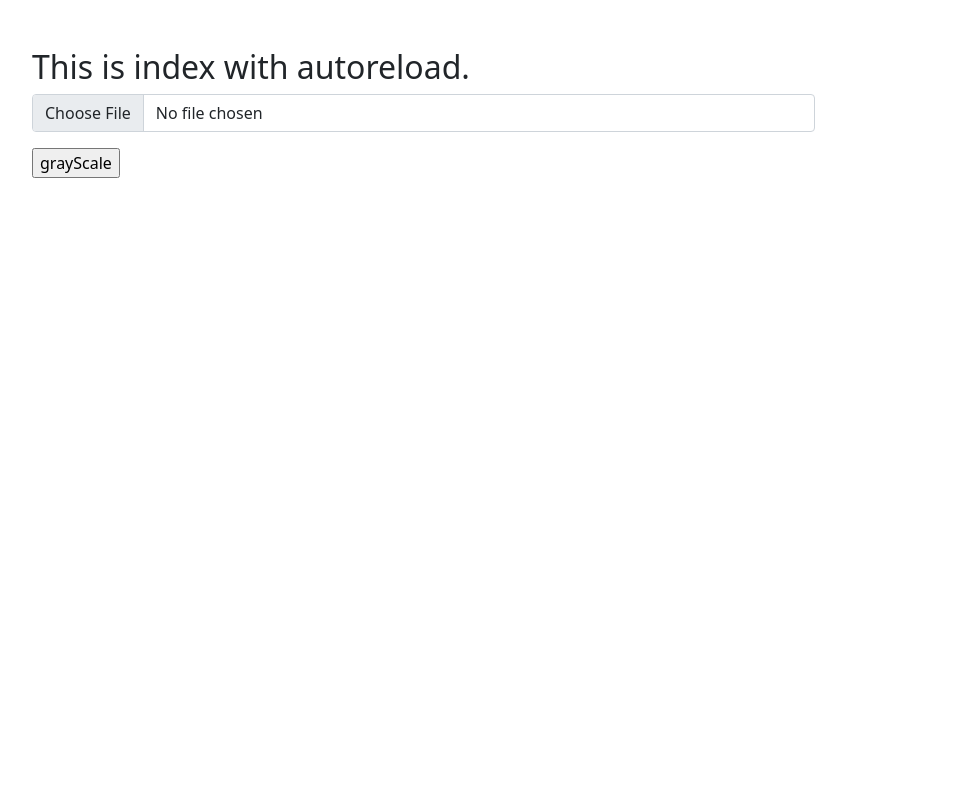
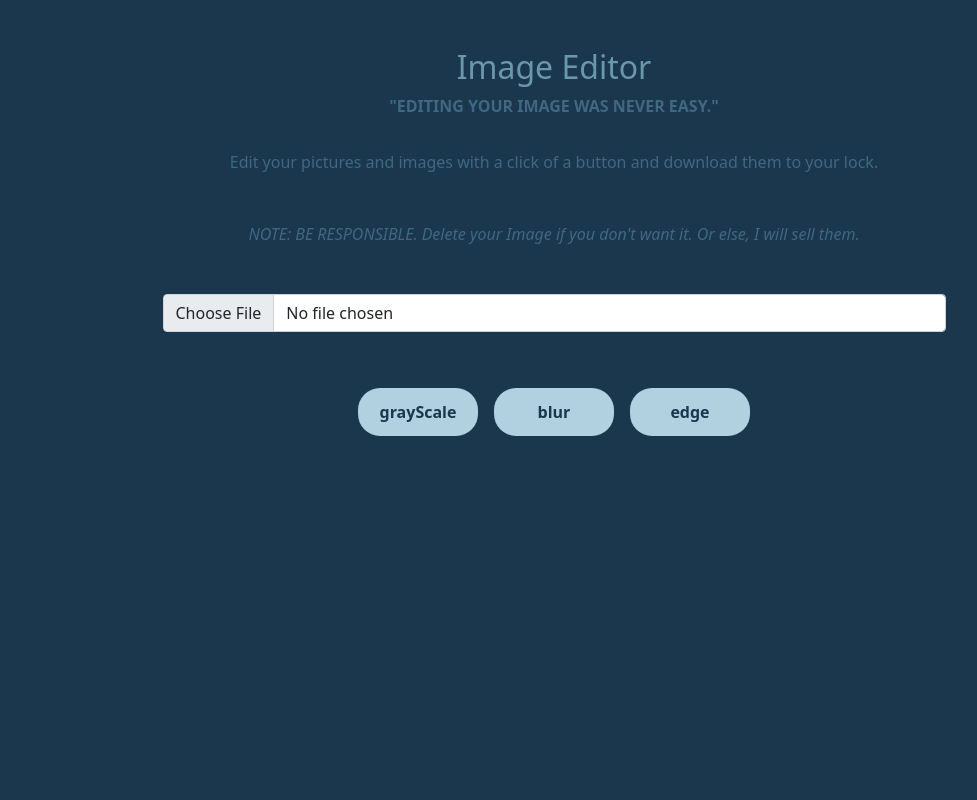
Before and after one commit to nibab-boo/Image-Editor, a Flask app: page / in a window 1280 px wide. Shown: the whole page, without its empty margins (86-1063 px from the left). Run offline with Flask 2, Linux system fonts and the light colour scheme.

Commit message:
frontend done

```diff
--- a/static/style.css
+++ b/static/style.css
@@ -1,5 +1,32 @@
+.main-box {
+  min-width: 100vw;
+  min-height: 100vh;
+  background: #1A374D;
+  color: #406882;
+}
+
+h1, h2, h3 {
+  color: #6998AB;
+}
+
+h4, h5 {
+  color: #B1D0E0;
+}
+
+
 #img-preview {
   width: 100%;
   object-fit: cover;
   border-radius: 8px;
 }
+
+input[type=submit] {
+  cursor: pointer;
+  padding: 12px 6px;
+  width: 120px;
+  font-weight: 700;
+  border-radius: 22px;
+  color: #1A374D;
+  border: 0px;
+  background: #B1D0E0;
+}
--- a/templates/index.html
+++ b/templates/index.html
@@ -10,16 +10,32 @@
 <!-- body -->
 {% block body %}
   <div class="container p-5">
-    <h2>This is index with autoreload.</h2>
+    <div class="intro text-center">
+      <h2>Image Editor</h2>
+      <p>
+        <strong class="my-2 d-block">
+          "EDITING YOUR IMAGE WAS NEVER EASY."
+        </strong>
+        <br>
+        Edit your pictures and images with a click of a button and download them to your lock.
+        <br>
+        <em class="my-5 d-block">
+          NOTE: BE RESPONSIBLE. Delete your Image if you don't want it. Or else, I will sell them.
+        </em>
+
+      </p>
+    </div>
     <form method="post" action="/image" enctype="multipart/form-data">
-      <div class="w-75">
+      <div class="w-75 mx-auto">
         <div class="input-group">
           <input type="file" accept="image/*" name="photo" class="form-control" id="image-file" aria-describedby="inputGroupFileAddon04" aria-label="Upload">
         </div>
       </div>
-      <div class="my-3 mx-auto">
-        <div class="d-flex">
-          <input type="submit" name="blur" value="grayScale">
+      <div class="my-5 mx-auto">
+        <div class="d-flex mb-3 flex-wrap justify-content-center">
+          <input type="submit" class="m-2" name="blur" value="grayScale">
+          <input type="submit" class="m-2" name="blur" value="blur">
+          <input type="submit" class="m-2" name="blur" value="edge">
         </div>
       </div>
       <div class="mx-auto my-3 w-50">
--- a/templates/layout.html
+++ b/templates/layout.html
@@ -17,7 +17,10 @@
      </title>
   </head>
   <body>
-    {% block body%}
-    {% endblock %}
+    <div class="main-box">
+
+      {% block body%}
+      {% endblock %}
+    </div>
   </body>
 </html>
--- a/templates/output.html
+++ b/templates/output.html
@@ -10,12 +10,12 @@
 {% block body %}
   <div class="container py-5 text-center">
     <h3>Your Image is here.</h3>
-    <div class="w-50 my-3">
+    <div class="w-50 my-3 mx-auto">
       <img src="{{url_for('static',filename = name)}}" id="img-preview">
     </div>
-    <div class="d-flex justify-center">
+    <div class="d-flex justify-content-center">
       <a href="/uploads/{{name}}"><button class="btn btn-primary m-2">DOWNLOAD</button></a>
-      <a href="/delete/{{name}}"><button class="btn btn-danger m-2">DANGER</button></a>
+      <a href="/delete/{{name}}"><button class="btn btn-danger m-2">DELETE</button></a>
     </div>
 
   </div>
```
